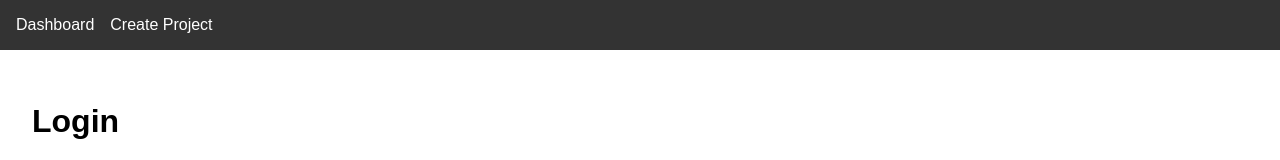
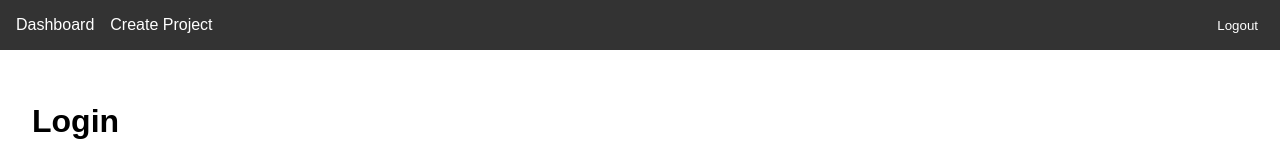
Before and after one commit to DiegoAR98/Project-MERN, a React (Create React App) app in the folder frontend/: page / in a window 1280 px wide. Shown: the top 160 px of the page. Built offline with nearby package versions, Linux system fonts and the light colour scheme; the HTML template or start-up script is replaced by a standard one.

Commit message:
Basicfrontend working

```diff
--- a/frontend/src/App.css
+++ b/frontend/src/App.css
@@ -3,6 +3,7 @@ body {
 }
 
 .navbar {
+  display: flex;
   background-color: #333;
   color: white;
   padding: 1rem;
@@ -36,3 +37,15 @@ th, td {
 th {
   background-color: #f2f2f2;
 }
+
+.navbar button {
+  color: white;
+  background: none;
+  border: none;
+  cursor: pointer;
+  margin-left: auto;
+}
+
+.navbar button:hover {
+  text-decoration: underline;
+}
--- a/frontend/src/components/Navbar.js
+++ b/frontend/src/components/Navbar.js
@@ -1,11 +1,21 @@
 import React from 'react';
-import { Link } from 'react-router-dom';
+import { Link, useNavigate } from 'react-router-dom';
 
 const Navbar = () => {
+  const navigate = useNavigate();
+
+  const handleLogout = () => {
+    localStorage.removeItem('token');
+    navigate('/');
+  };
+
   return (
     <div className="navbar">
       <Link to="/dashboard">Dashboard</Link>
       <Link to="/create-project">Create Project</Link>
+      <button onClick={handleLogout} style={{ marginLeft: 'auto', background: 'none', color: 'white', border: 'none', cursor: 'pointer' }}>
+        Logout
+      </button>
     </div>
   );
 };
```
